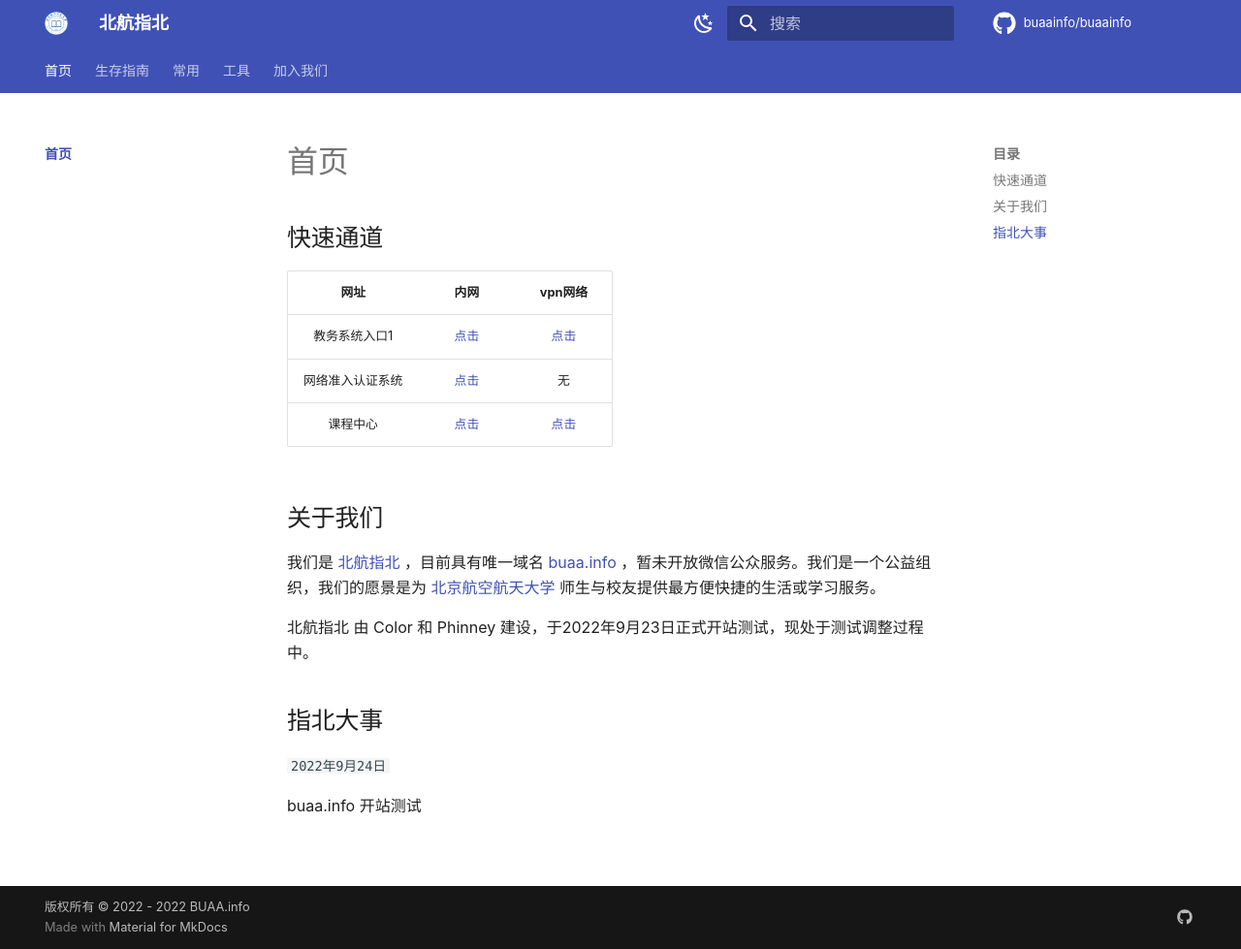
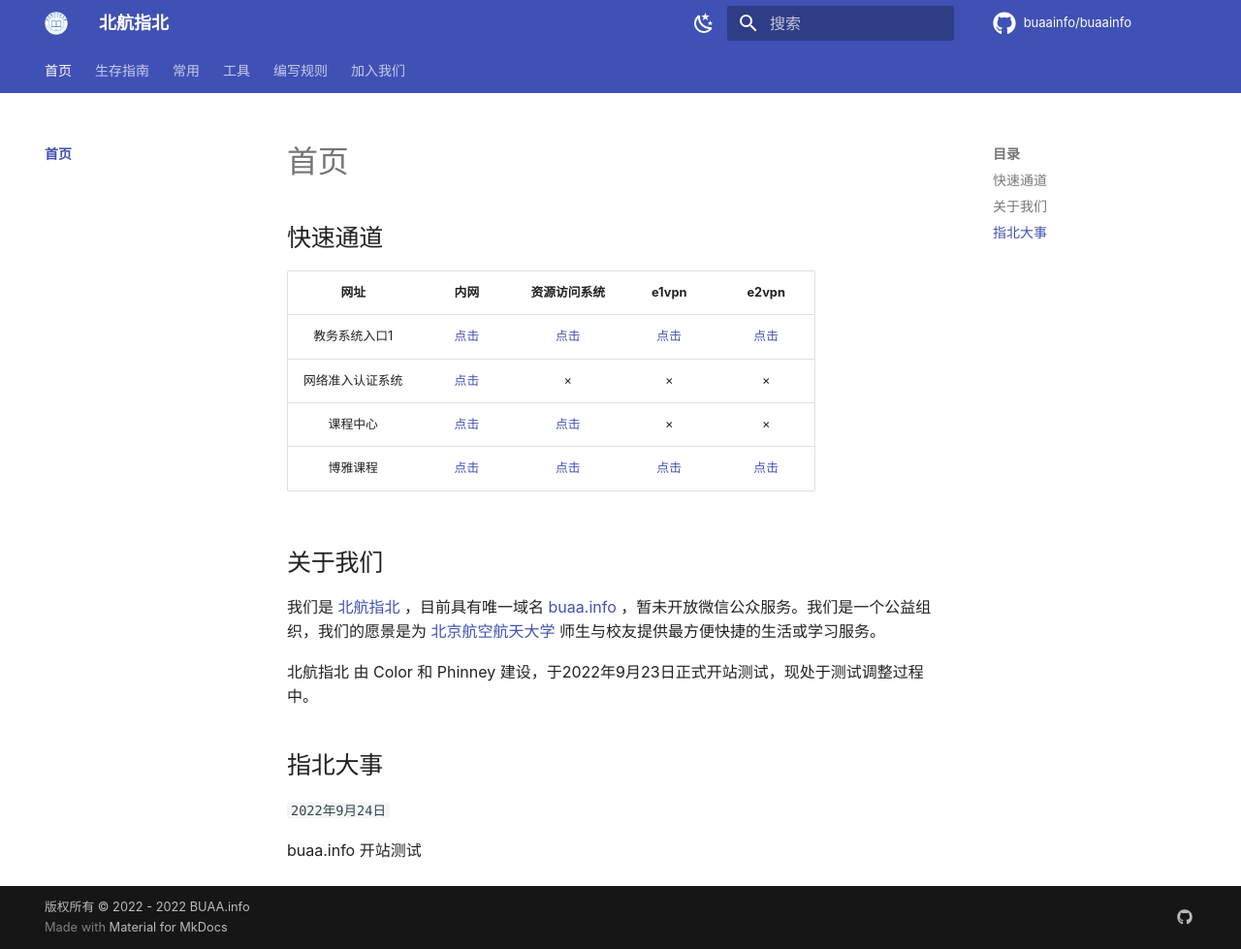
Before and after one commit to buaainfo/buaainfo, an MkDocs documentation site: the page built from docs/index.md, in a window 1280 px wide and 979 px high. Shown: the whole window at 97% size. Built offline with MkDocs 1.6.1 and Material for MkDocs 9.7.7, drawn with Linux system fonts in a browser that asks for light colours; comment, search, counter and statistics services are not loaded.

Commit message:
modify index&mkdocs

```diff
--- a/docs/index.md
+++ b/docs/index.md
@@ -2,11 +2,12 @@
 
 ## 快速通道
 
-|       网址       |                          内网                          |                                                                              vpn网络                                                                              |
-| :--------------: | :-----------------------------------------------------: | :----------------------------------------------------------------------------------------------------------------------------------------------------------------: |
-|  教务系统入口1  | [点击](http://jwxt.buaa.edu.cn:8080/ieas2.1/ "教务系统入口1") | [点击](https://d.buaa.edu.cn/http-8080/77726476706e69737468656265737421fae0598869327d517f468ca88d1b203b/ieas2.1/?wrdrecordvisit=1663998912000 "教务系统入口（vpn网络）") |
-| 网络准入认证系统 |      [点击](https://gw.buaa.edu.cn/ "网络准入认证系统")      |                                                                                 无                                                                                 |
-|     课程中心     |         [点击](http://course.buaa.edu.cn/ "课程中心")         |       [点击](https://d.buaa.edu.cn/http/77726476706e69737468656265737421f3f8548e343526526b0988e29d51367b8d67/?wrdrecordvisit=1663999226000 "课程中心（vpn网络）")       |
+|       网址       |                          内网                          |                                                                            资源访问系统                                                                            |                                     e1vpn                                     |                              e2vpn                              |
+| :--------------: | :-----------------------------------------------------: | :----------------------------------------------------------------------------------------------------------------------------------------------------------------: | :----------------------------------------------------------------------------: | :-------------------------------------------------------------: |
+|  教务系统入口1  | [点击](http://jwxt.buaa.edu.cn:8080/ieas2.1/ "教务系统入口1") | [点击](https://d.buaa.edu.cn/http-8080/77726476706e69737468656265737421fae0598869327d517f468ca88d1b203b/ieas2.1/?wrdrecordvisit=1663998912000 "教务系统入口（vpn网络）") | [点击](https://jwxt-buaa-edu-cn-8080-p.vpn.buaa.edu.cn:8118/ieas2.1/ "教务系统入口") | [点击](https://jwxt-8081.e2.buaa.edu.cn/ieas2.1/ "教务系统入口(e2))") |
+| 网络准入认证系统 |      [点击](https://gw.buaa.edu.cn/ "网络准入认证系统")      |                                                                                 ×                                                                                 |                                       ×                                       |                               ×                               |
+|     课程中心     |         [点击](http://course.buaa.edu.cn/ "课程中心")         |       [点击](https://d.buaa.edu.cn/http/77726476706e69737468656265737421f3f8548e343526526b0988e29d51367b8d67/?wrdrecordvisit=1663999226000 "课程中心（vpn网络）")       |                                       ×                                       |                               ×                               |
+|     博雅课程     |            [点击](https://bykc.buaa.edu.cn "博雅")            |                            [点击](https://d.buaa.edu.cn/https/77726476706e69737468656265737421f2ee4a9f69327d517f468ca88d1b203b/login "博雅d")                            |                    [点击](https://bykc.e1.buaa.edu.cn/ "博雅e1")                    |             [点击](https://bykc.e2.buaa.edu.cn/ "博雅e2")             |
 
 ## 关于我们
 
--- a/mkdocs.yml
+++ b/mkdocs.yml
@@ -129,12 +129,13 @@ nav:
   - 首页:
     - index.md
   - 生存指南:
-    - 生存指南一: LivingGuide/index.md
+    - 生存指南: LivingGuide/index.md
   - 常用:
     - 常用站点: CommonUse/site.md
     - 常用电话: CommonUse/phone.md
   - 工具:
     - Tool/index.md
+  - 编写规则:
+    - write.md
   - 加入我们:
     - joinus.md
-    - 编写方法: write.md
```
